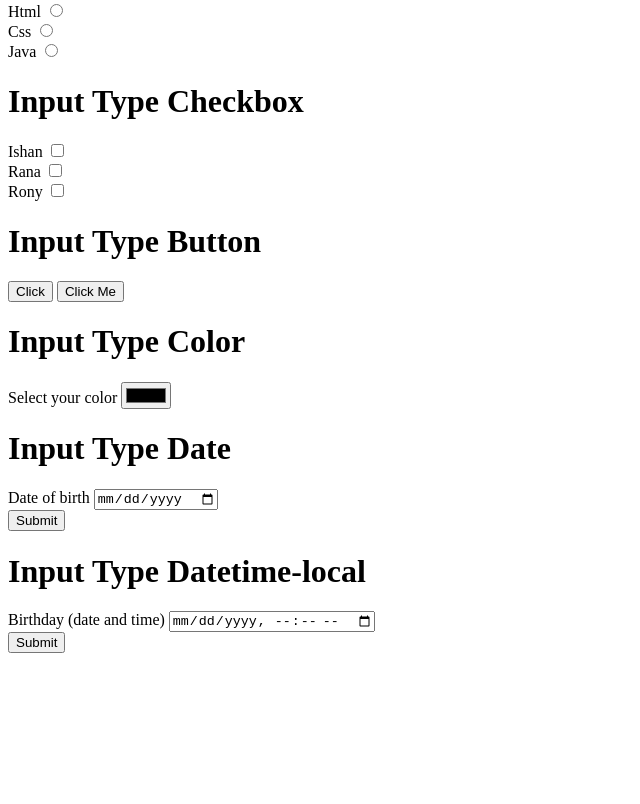
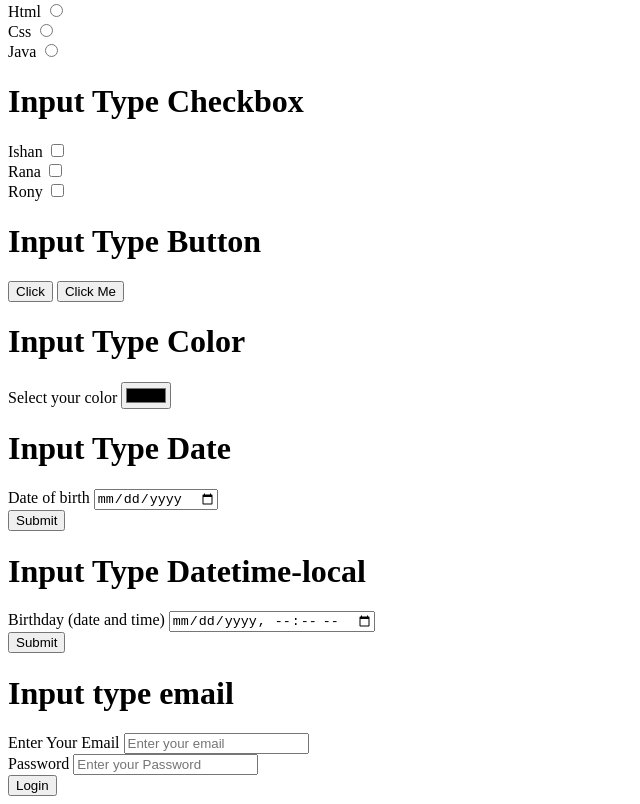
Before and after one commit to ishanrana363/Fundamental_Of_Html, a plain HTML site: page class_1/Design_form_with_all_input_field_in_basic_html/index.html in a window 1280 px wide. Shown: the part 655-1459 px from the top of the page, without its empty margins (0-640 px from the left). Before the commit the page ends 1316 px from the top, so only its background shows below. Drawn offline with Linux system fonts and the light colour scheme.

Commit message:
input type email done

```diff
--- a/class_1/Design_form_with_all_input_field_in_basic_html/index.html
+++ b/class_1/Design_form_with_all_input_field_in_basic_html/index.html
@@ -98,6 +98,16 @@
         <input type="button" value="Submit">
     </form>
 
+    <h1>Input type email</h1>
+
+    <form action="">
+        <label for="email">Enter Your Email</label>
+        <input type="email" name="email" id="email" placeholder="Enter your email" > <br>
+        <label for="password">Password</label>
+        <input type="password" name="password" id="password" placeholder="Enter your Password" > <br>
+        <input type="button" value="Login">
+    </form>
+
 
 
 
```
